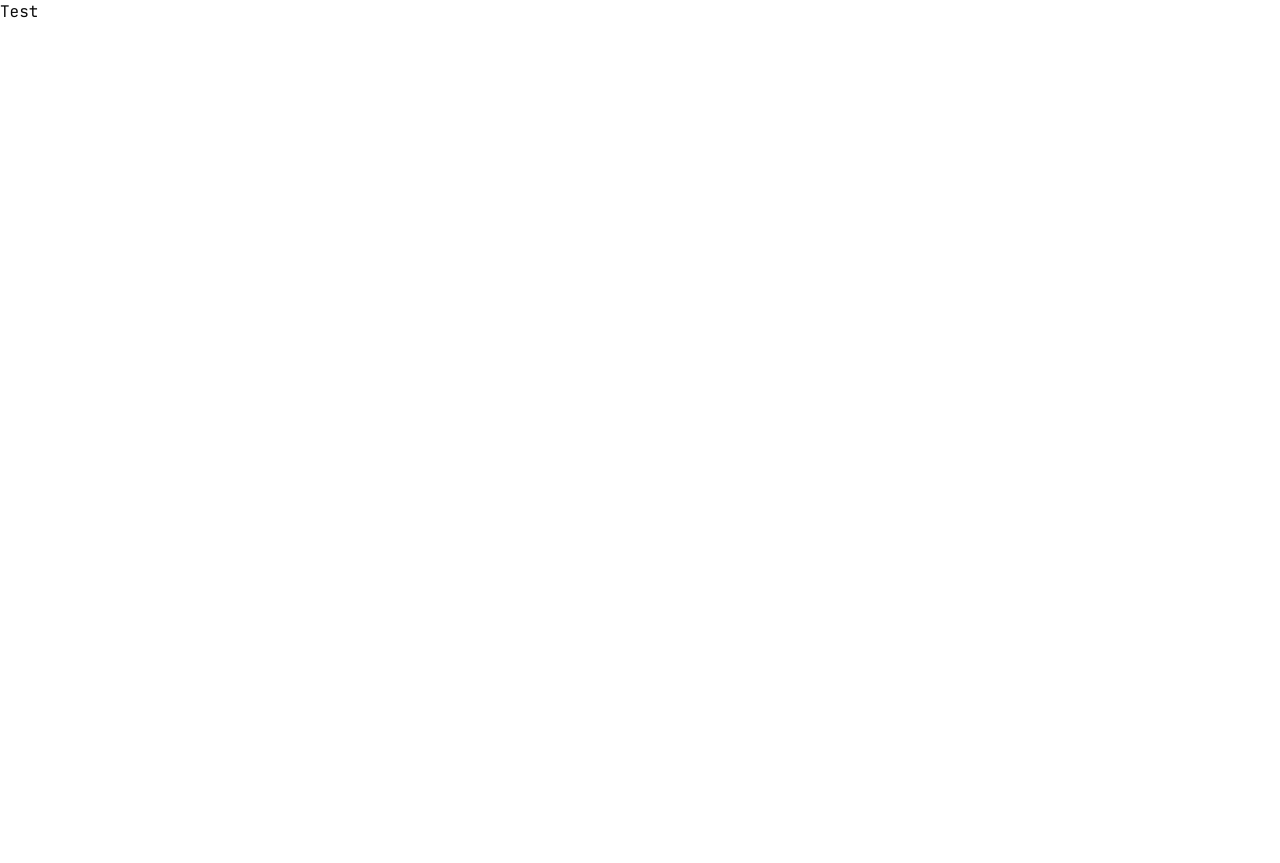
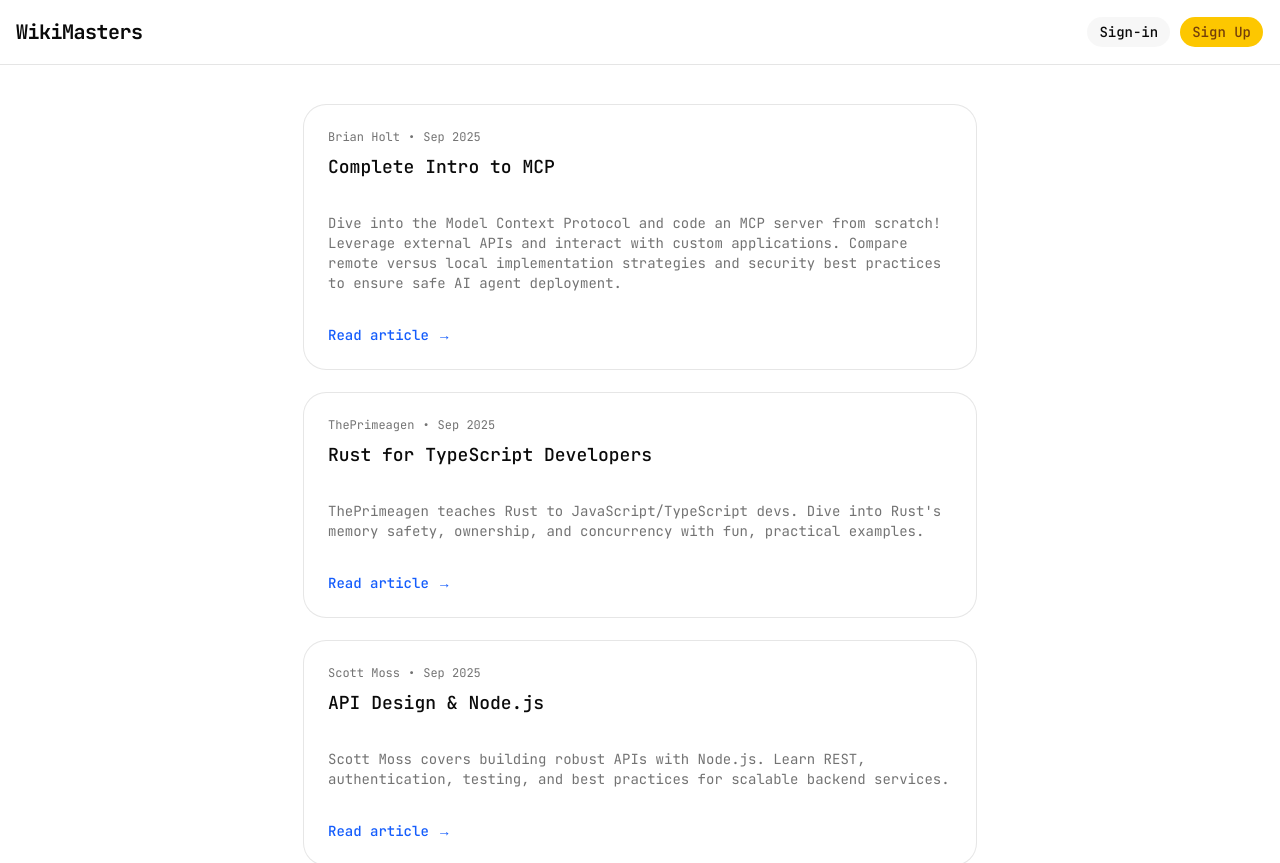
Before and after one commit to halilibrahimcelik/wikimasters, a Next.js app: page / in a window 1280 px wide. Shown: the top 863 px of the page. Before the commit the page ends 800 px from the top, so only its background shows below. Built offline with nearby package versions, Linux system fonts and the light colour scheme.

Commit message:
Add Navbar component and WikiCard feature; update layout and metadata

```diff
--- a/app/layout.tsx
+++ b/app/layout.tsx
@@ -1,15 +1,16 @@
 import type { Metadata } from "next";
 import { JetBrains_Mono } from "next/font/google";
 import "./globals.css";
-
+import Navbar from "@/components/features/navbar";
 const jetbrainsMono = JetBrains_Mono({
   subsets: ["latin"],
   variable: "--font-sans",
 });
 
 export const metadata: Metadata = {
-  title: "Create Next App",
-  description: "Generated by create next app",
+  title: "WikiMasters",
+  description:
+    "A knowledge sharing platform built with Next.js, Prisma, and Tailwind CSS.",
 };
 
 export default function RootLayout({
@@ -19,7 +20,10 @@
 }>) {
   return (
     <html lang="en" className={`${jetbrainsMono.variable} antialiased`}>
-      <body>{children}</body>
+      <body>
+        <Navbar />
+        {children}
+      </body>
     </html>
   );
 }
--- a/app/page.tsx
+++ b/app/page.tsx
@@ -1,3 +1,36 @@
+import WikiCard from "@/components/features/WikiCard";
+
 export default function Page() {
-  return <div>Test</div>;
+  return (
+    <main className="max-w-2xl mx-auto mt-10 flex flex-col gap-6">
+      <WikiCard
+        title="Complete Intro to MCP"
+        author="Brian Holt"
+        date="Sep 2025"
+        summary="Dive into the Model Context Protocol and code an MCP server from scratch! Leverage external APIs and interact with custom applications. Compare remote versus local implementation strategies and security best practices to ensure safe AI agent deployment."
+        href="/wiki/1"
+      />
+      <WikiCard
+        title="Rust for TypeScript Developers"
+        author="ThePrimeagen"
+        date="Sep 2025"
+        summary="ThePrimeagen teaches Rust to JavaScript/TypeScript devs. Dive into Rust's memory safety, ownership, and concurrency with fun, practical examples."
+        href="/wiki/2"
+      />
+      <WikiCard
+        title="API Design & Node.js"
+        author="Scott Moss"
+        date="Sep 2025"
+        summary="Scott Moss covers building robust APIs with Node.js. Learn REST, authentication, testing, and best practices for scalable backend services."
+        href="/wiki/3"
+      />
+      <WikiCard
+        title="Cursor & Claude Code"
+        author="Steve Kinney"
+        date="Sep 2025"
+        summary="Use Cursor and Claude Code for precise inline edits or to delegate larger tasks to background agents. Build project plans with guardrails, rules, and linting to keep output on track. Follow real-world workflows from a professional developer to harness AI agents for faster, higher-quality code!"
+        href="/wiki/4"
+      />
+    </main>
+  );
 }
--- /dev/null
+++ b/components/features/WikiCard.tsx
@@ -0,0 +1,51 @@
+import {
+  Card,
+  CardContent,
+  CardDescription,
+  CardFooter,
+  CardHeader,
+  CardTitle,
+} from "@/components/ui/card";
+import Link from "next/link";
+
+interface WikiCardProps {
+  title: string;
+  author: string;
+  date: string;
+  summary: string;
+  href: string;
+}
+
+const WikiCard: React.FC<WikiCardProps> = ({
+  title,
+  author,
+  date,
+  summary,
+  href,
+}) => {
+  return (
+    <Card>
+      <CardHeader className="pb-2">
+        <div className="flex items-center gap-2 text-xs text-muted-foreground">
+          <span>{author}</span>
+          <span>•</span>
+          <span>{date}</span>
+        </div>
+        <CardTitle className="text-lg">{title}</CardTitle>
+      </CardHeader>
+      <CardContent className="py-0">
+        <CardDescription>{summary}</CardDescription>
+      </CardContent>
+      <CardFooter className="pt-2">
+        <Link
+          href={href}
+          className="text-blue-600 hover:underline text-sm font-medium w-fit"
+        >
+          Read article &rarr;
+        </Link>
+      </CardFooter>
+    </Card>
+  );
+};
+export default WikiCard;
+("");
--- /dev/null
+++ b/components/features/navbar.tsx
@@ -0,0 +1,49 @@
+"use client";
+import Link from "next/link";
+import { buttonVariants } from "@/components/ui/button";
+import {
+  NavigationMenu,
+  NavigationMenuItem,
+  NavigationMenuList,
+} from "@/components/ui/navigation-menu";
+
+const Navbar: React.FC = () => {
+  return (
+    <nav
+      className="w-full border-b bg-white backdrop-blur
+  supports-backdrop-filter:bg-white/20 sticky top-0 z-50"
+    >
+      <div className="container mx-auto flex h-16 items-center justify-between px-4">
+        <div className="flex items-center justify-between w-full gap-2">
+          <Link
+            href="/"
+            className="font-bold text-xl tracking-tight text-shadow-gray-900"
+          >
+            WikiMasters
+          </Link>
+          <NavigationMenu>
+            <NavigationMenuList className={"gap-2"}>
+              <NavigationMenuItem>
+                <Link
+                  href={"sign-in"}
+                  className={buttonVariants({ variant: "outline", size: "sm" })}
+                >
+                  Sign-in
+                </Link>
+              </NavigationMenuItem>
+              <NavigationMenuItem>
+                <Link
+                  href={"sign-up"}
+                  className={buttonVariants({ variant: "default", size: "sm" })}
+                >
+                  Sign Up
+                </Link>
+              </NavigationMenuItem>
+            </NavigationMenuList>
+          </NavigationMenu>
+        </div>
+      </div>
+    </nav>
+  );
+};
+export default Navbar;
--- a/components/ui/card.tsx
+++ b/components/ui/card.tsx
@@ -1,5 +1,3 @@
-import * as React from "react";
-
 import { cn } from "@/lib/utils";
 
 function Card({
```
Also changed, not shown: components/ui/navigation-menu.tsx (+28 -23 lines), 1 other file (tests, documents, lock files or other folders).
